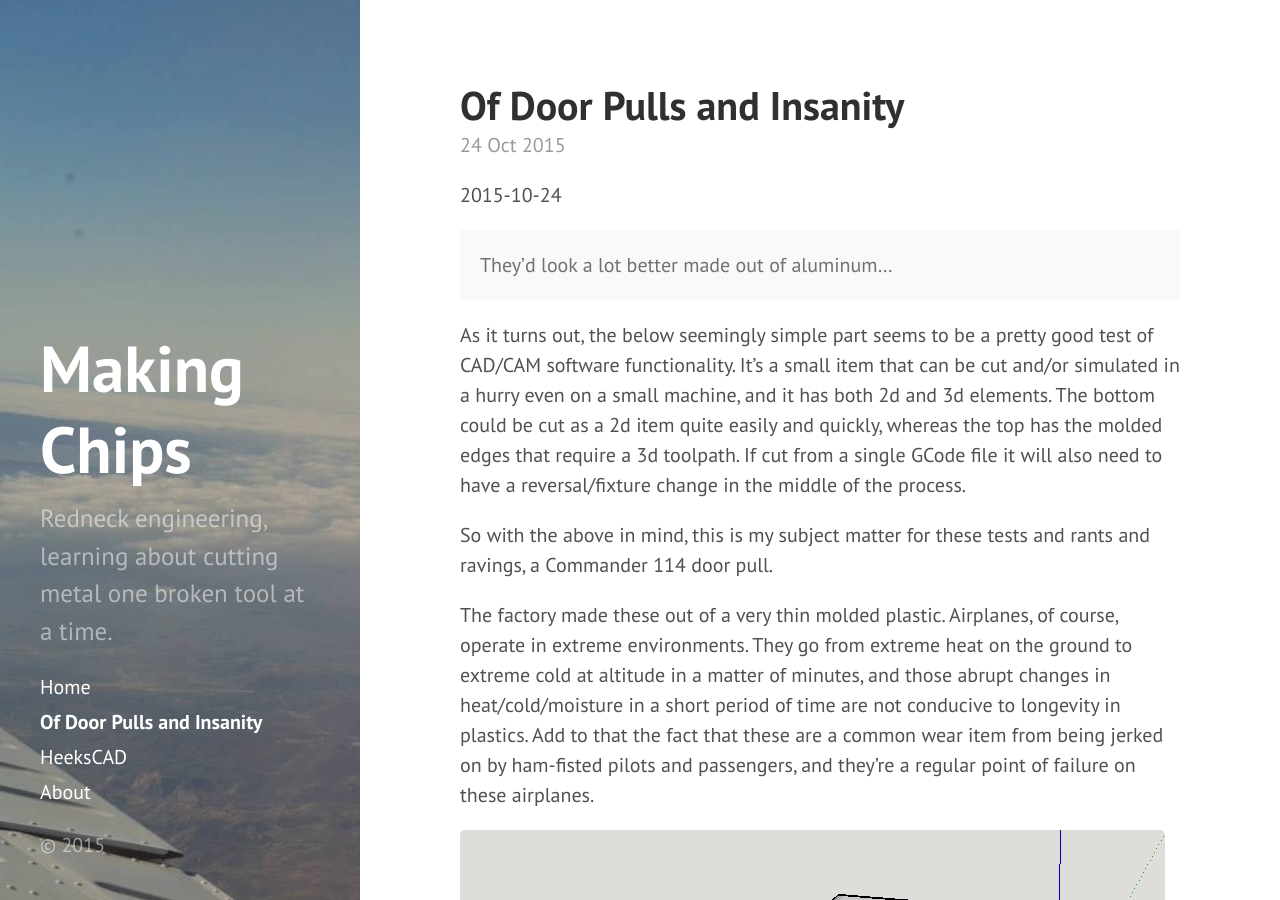
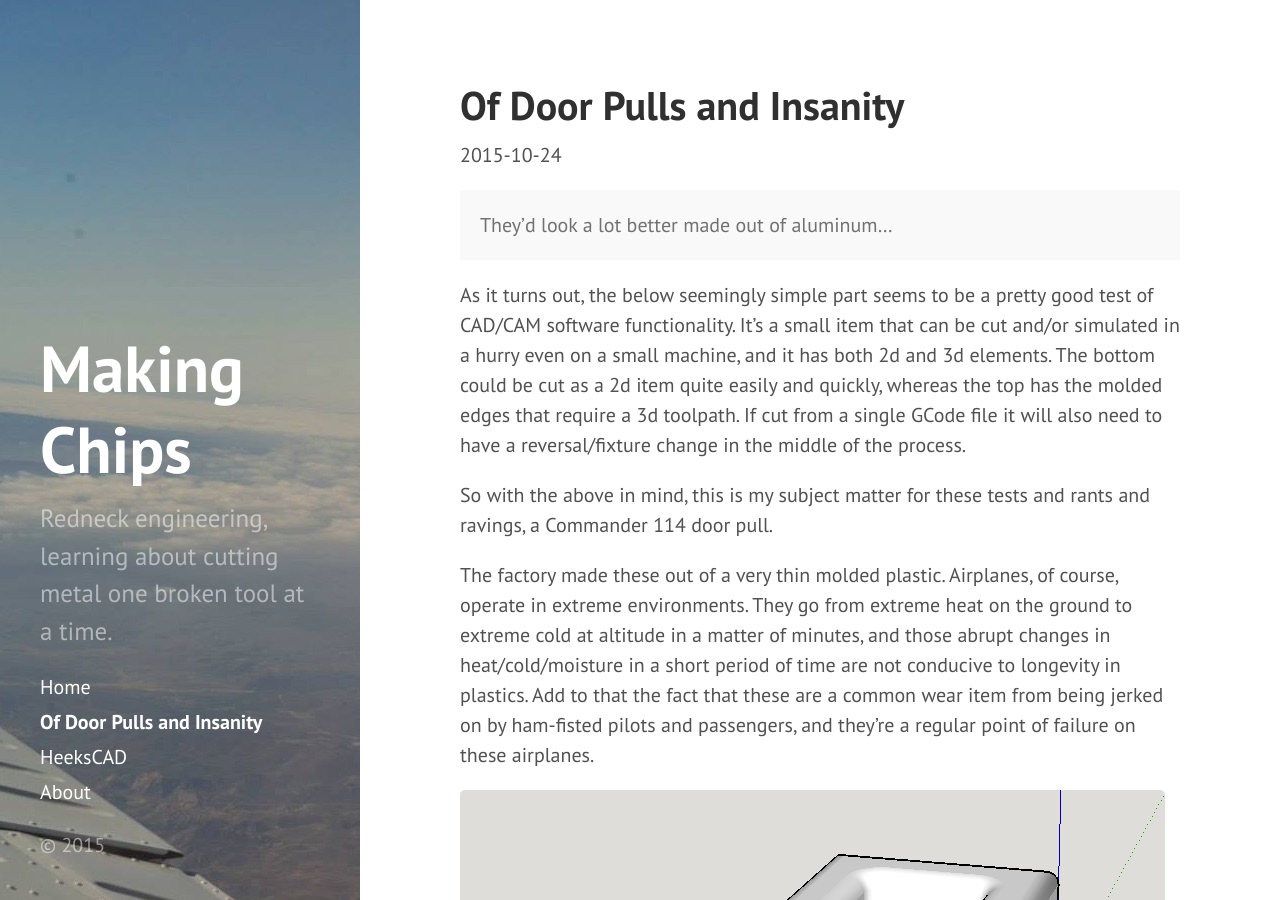
Before and after one commit to makingchips/makingchips.github.io, a Jekyll site: the page built from Door Pull.md, in a window 1280 px wide and 900 px high. Built offline with Jekyll 4.4.1, drawn with Linux system fonts in a browser that asks for light colours; Markdown is read by kramdown in place of the engine named in the settings.

Commit message:
Update page.html

```diff
--- a/_layouts/page.html
+++ b/_layouts/page.html
@@ -2,8 +2,7 @@
 layout: default
 ---
 
-<div class="post">
-  <h1 class="post-title">{{ page.title }}</h1>
-  <span class="post-date">{{ page.date | date_to_string }}</span>
+<div class="page">
+  <h1 class="page-title">{{ page.title }}</h1>
   {{ content }}
 </div>
```
